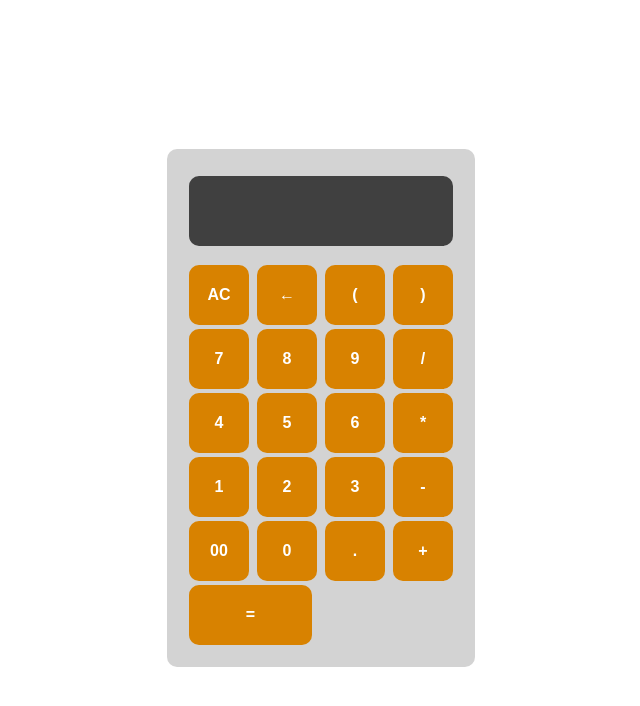
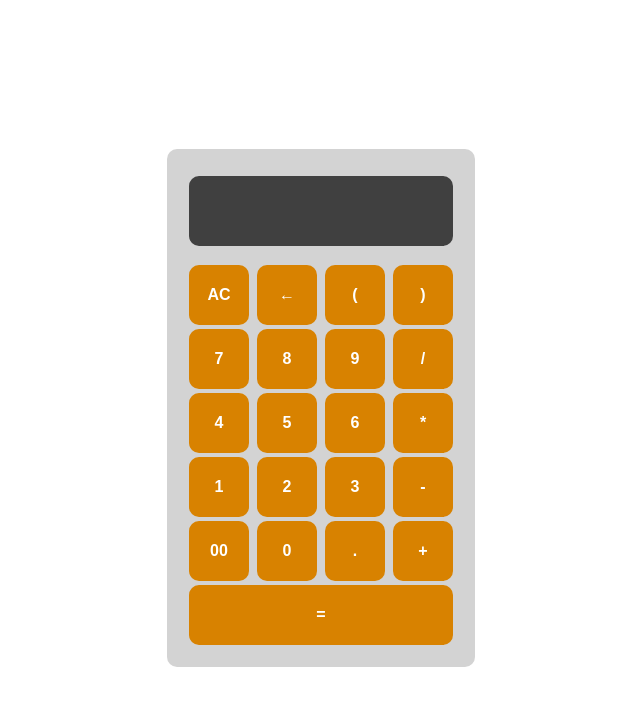
Before and after one commit to Tayyab7404/Calculator, a plain HTML site: page index.html in a window 1280 px wide. Shown: the whole page, without its empty margins (319-959 px from the left). Drawn offline with Linux system fonts and the light colour scheme.

Commit message:
Update style.css

```diff
--- a/style.css
+++ b/style.css
@@ -46,5 +46,5 @@
   }
 
   form input.equal{
-    width: 123px;
+    width: 98.5%;
   }
```
